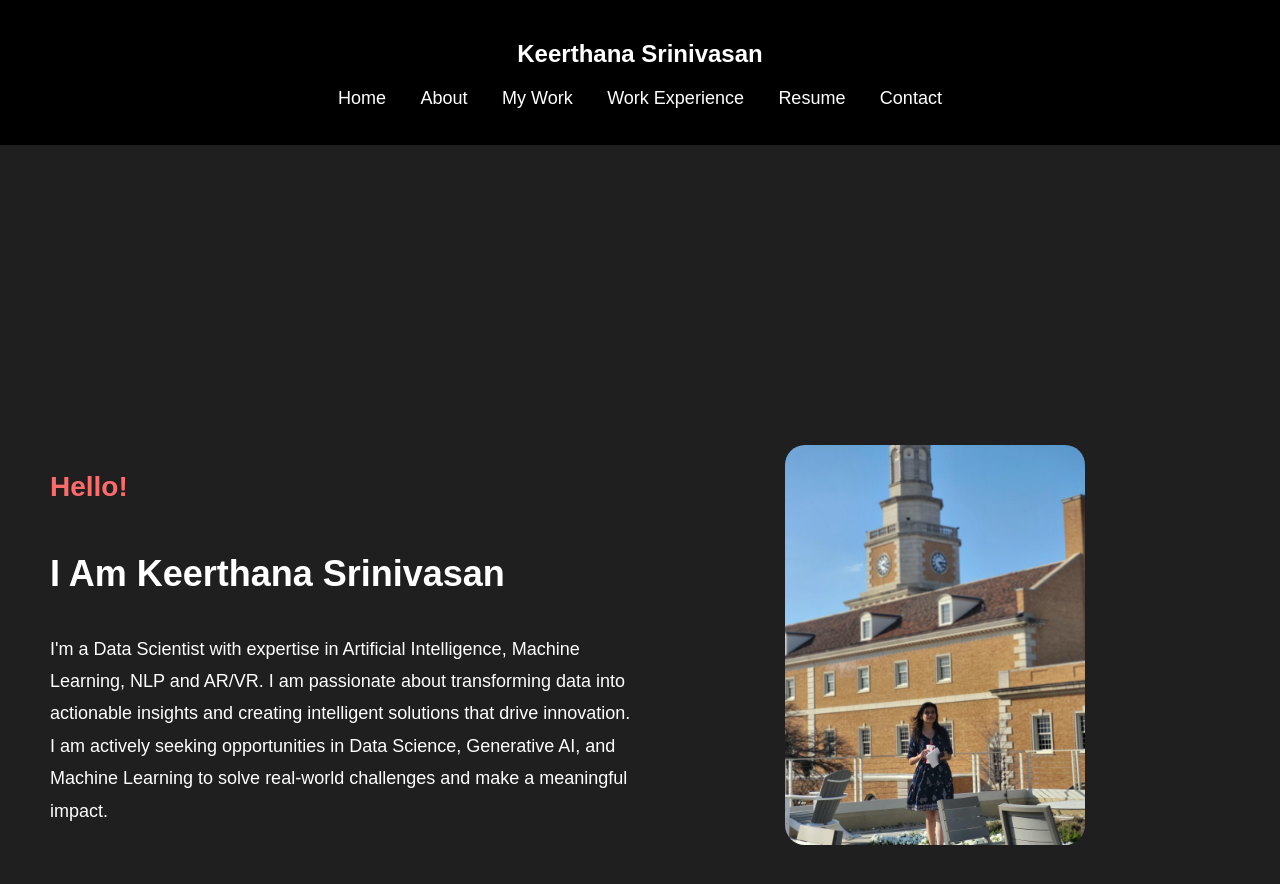
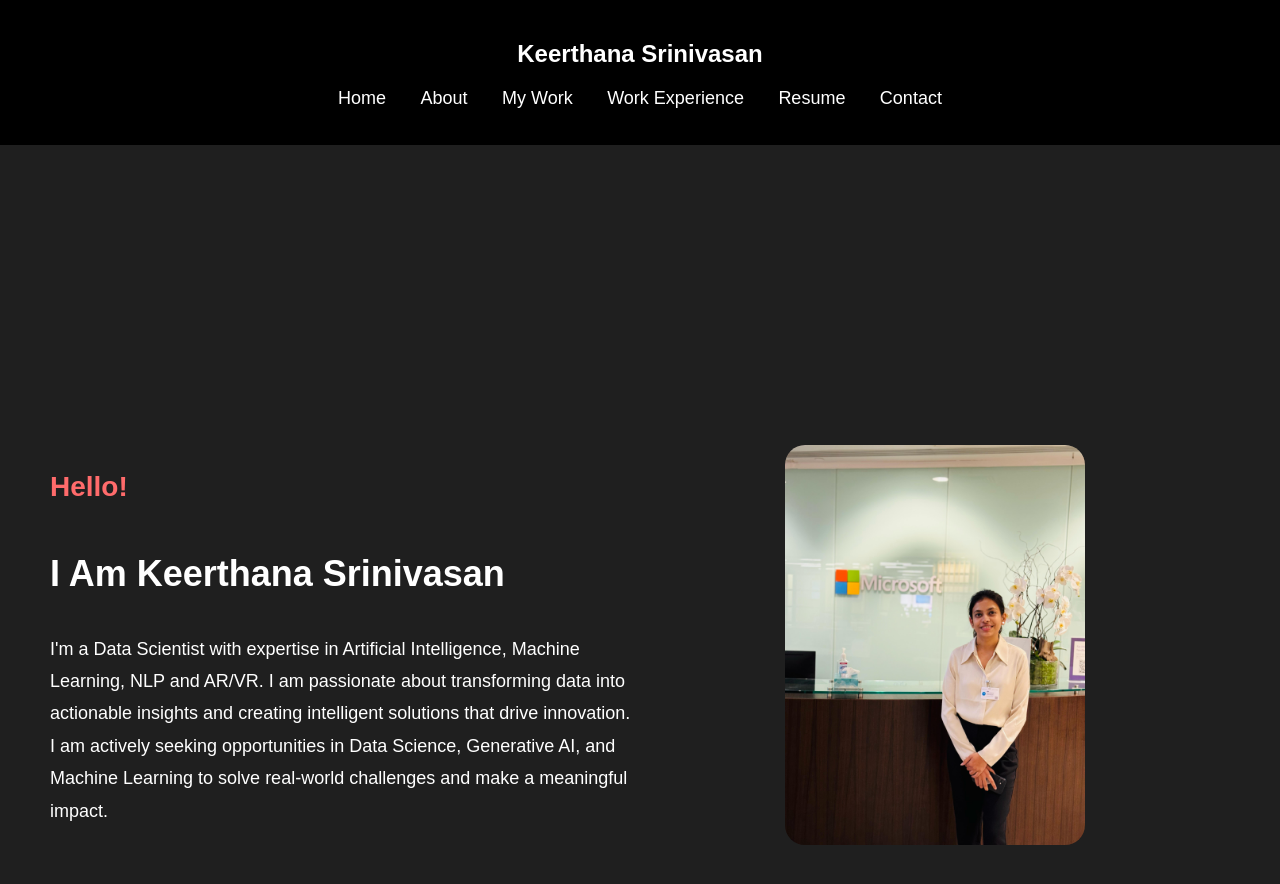
Before and after one commit to keerthanasrinivasan22/Keerthana-portfolio, a plain HTML site: page index.html in a window 1280 px wide. Shown: the top 884 px of the page. Drawn offline with Linux system fonts and the light colour scheme.

Commit message:
Updated image and homepage text

```diff
--- a/index.html
+++ b/index.html
@@ -38,7 +38,7 @@
 
     </div>
     <div class="hero-image">
-        <img src="images/Image.jpg" alt="Keerthana Srinivasan">
+        <img src="images/Me.jpg" alt="Keerthana Srinivasan">
     </div>
 </section>
 
```
Also changed, not shown: images/Me.JPG (added).
